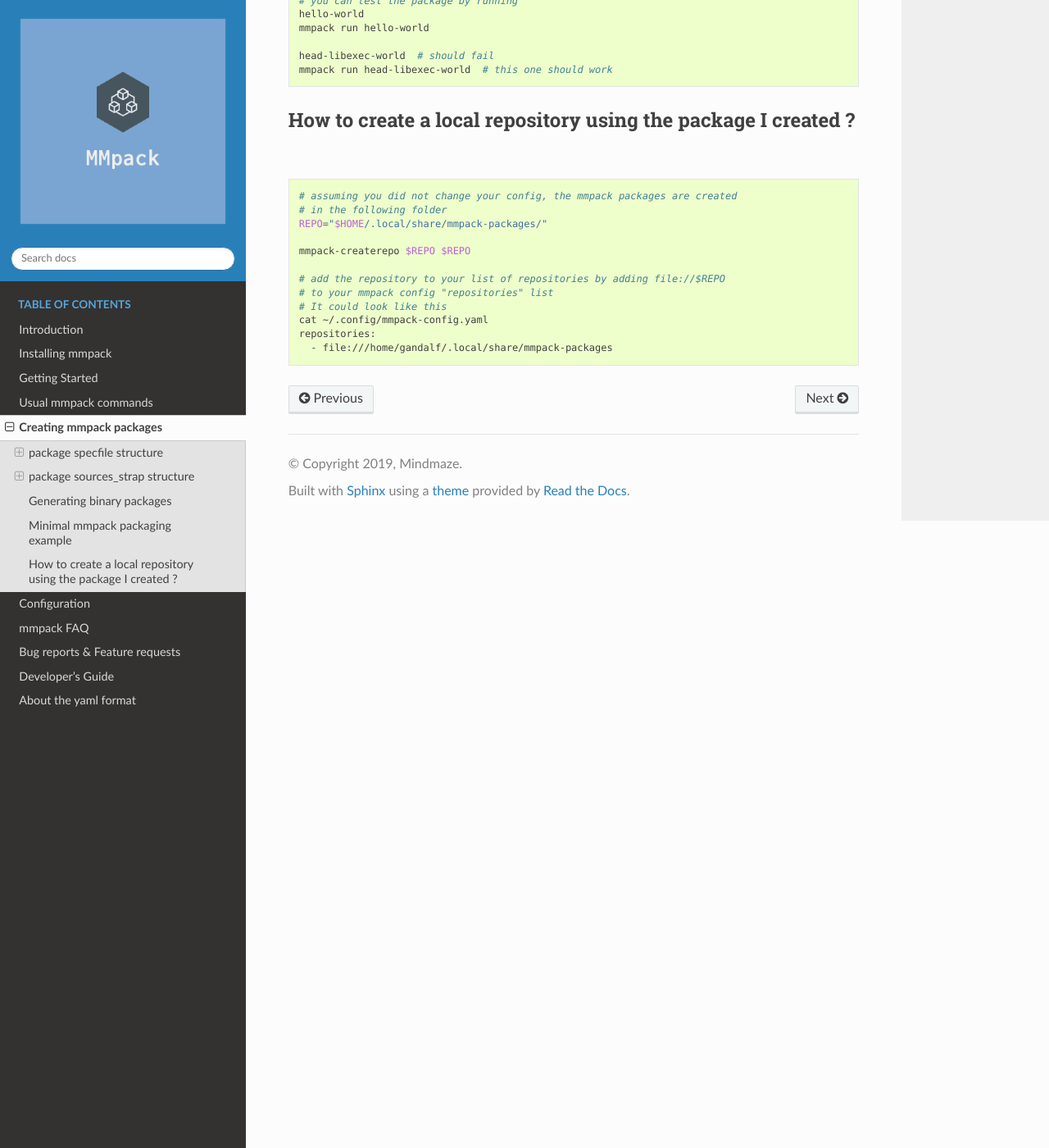
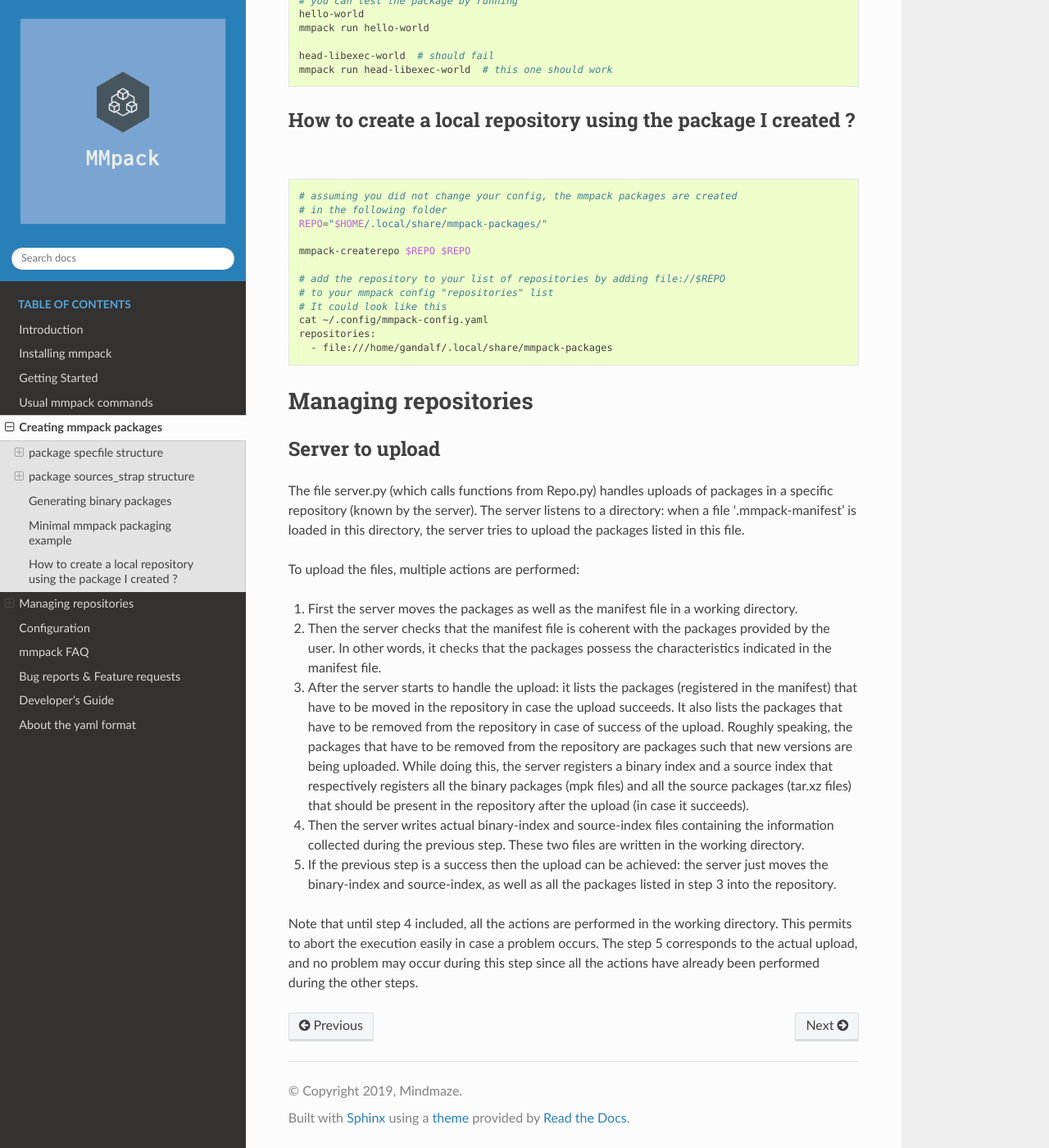
Before and after one commit to mmlabs-mindmaze/mmpack, a Sphinx documentation site: the page built from docs/creating-packages.rst, in a window 1280 px wide and 1400 px high, scrolled down 5723 px. Shown: the whole window at 82% size. Built offline with Sphinx 7.4.7 and the Read the Docs theme 2.0.0, drawn with Linux system fonts in a browser that asks for light colours.

Commit message:
doc - add missing link to repo specs
also fix small rst formatting errors

Change-Id: I10c69839269e9a809be4ac69c24cbd8e8c556c54

```diff
--- a/docs/creating-packages.rst
+++ b/docs/creating-packages.rst
@@ -117,3 +117,10 @@ How to create a local repository using the package I created ?
    cat ~/.config/mmpack-config.yaml
    repositories:
      - file:///home/gandalf/.local/share/mmpack-packages
+
+
+Managing repositories
+#####################
+
+
+.. include:: specs/repo.rst
--- a/docs/specs/repo.rst
+++ b/docs/specs/repo.rst
@@ -7,26 +7,27 @@ The server listens to a directory: when a file '.mmpack-manifest' is loaded in
 this directory, the server tries to upload the packages listed in this file.
 
 To upload the files, multiple actions are performed:
-1) First the server moves the packages as well as the manifest file in a working
-  directory.
-2) Then the server checks that the manifest file is coherent with the packages
-  provided by the user. In other words, it checks that the packages possess the
-  characteristics indicated in the manifest file.
-3) After the server starts to handle the upload: it lists the packages
-  (registered in the manifest) that have to be moved in the repository in case
-  the upload succeeds. It also lists the packages that have to be removed from
-  the repository in case of success of the upload. Roughly speaking, the
-  packages that have to be removed from the repository are packages such that
-  new versions are being uploaded. While doing this, the server registers a
-  binary index and a source index that respectively registers all the binary
-  packages (mpk files) and all the source packages (tar.xz files) that should
-  be present in the repository after the upload (in case it succeeds).
-4) Then the server writes actual binary-index and source-index files containing
-  the information collected during the previous step. These two files are
-  written in the working directory.
-5) If the previous step is a success then the upload can be achieved: the server
-  just moves the binary-index and source-index, as well as all the packages
-  listed in step 3 into the repository.
+
+1. First the server moves the packages as well as the manifest file in a working
+   directory.
+2. Then the server checks that the manifest file is coherent with the packages
+   provided by the user. In other words, it checks that the packages possess the
+   characteristics indicated in the manifest file.
+3. After the server starts to handle the upload: it lists the packages
+   (registered in the manifest) that have to be moved in the repository in case
+   the upload succeeds. It also lists the packages that have to be removed from
+   the repository in case of success of the upload. Roughly speaking, the
+   packages that have to be removed from the repository are packages such that
+   new versions are being uploaded. While doing this, the server registers a
+   binary index and a source index that respectively registers all the binary
+   packages (mpk files) and all the source packages (tar.xz files) that should
+   be present in the repository after the upload (in case it succeeds).
+4. Then the server writes actual binary-index and source-index files containing
+   the information collected during the previous step. These two files are
+   written in the working directory.
+5. If the previous step is a success then the upload can be achieved: the server
+   just moves the binary-index and source-index, as well as all the packages
+   listed in step 3 into the repository.
 
 Note that until step 4 included, all the actions are performed in the working
 directory. This permits to abort the execution easily in case a problem occurs.
```
